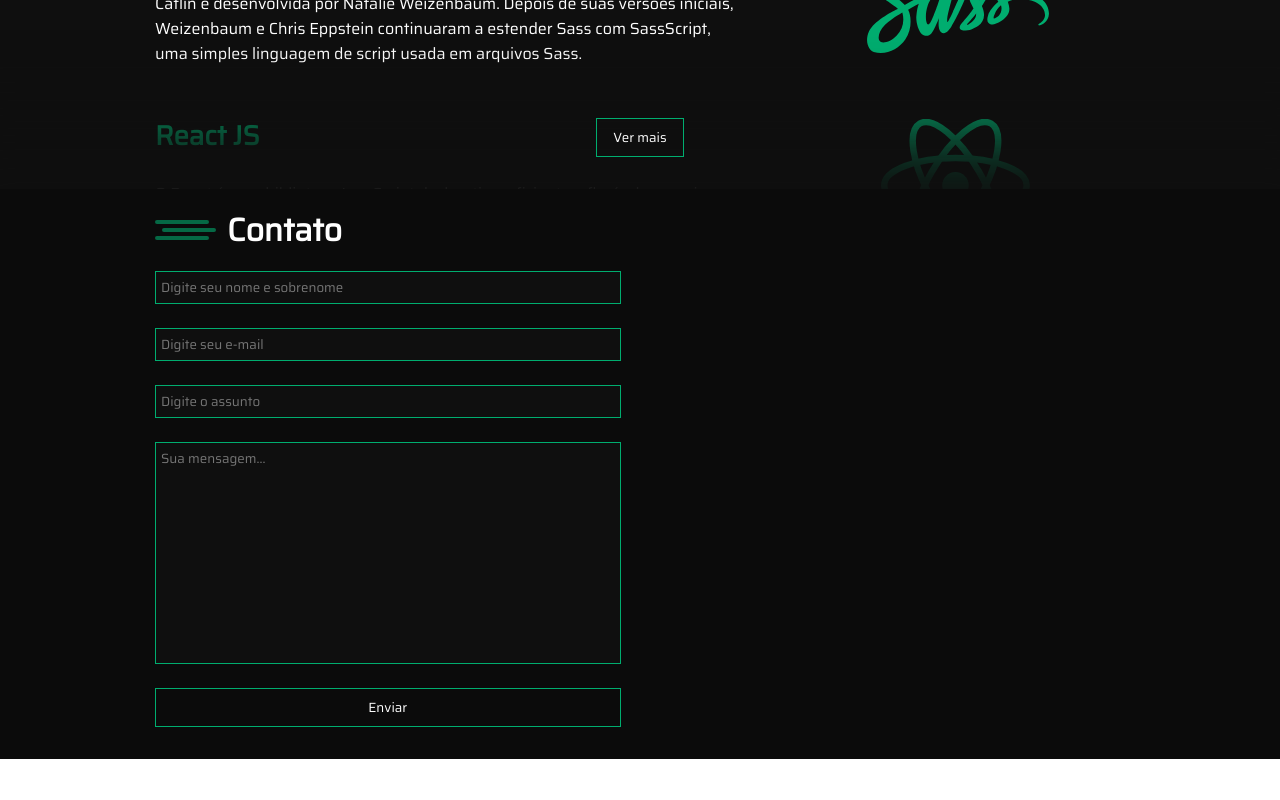
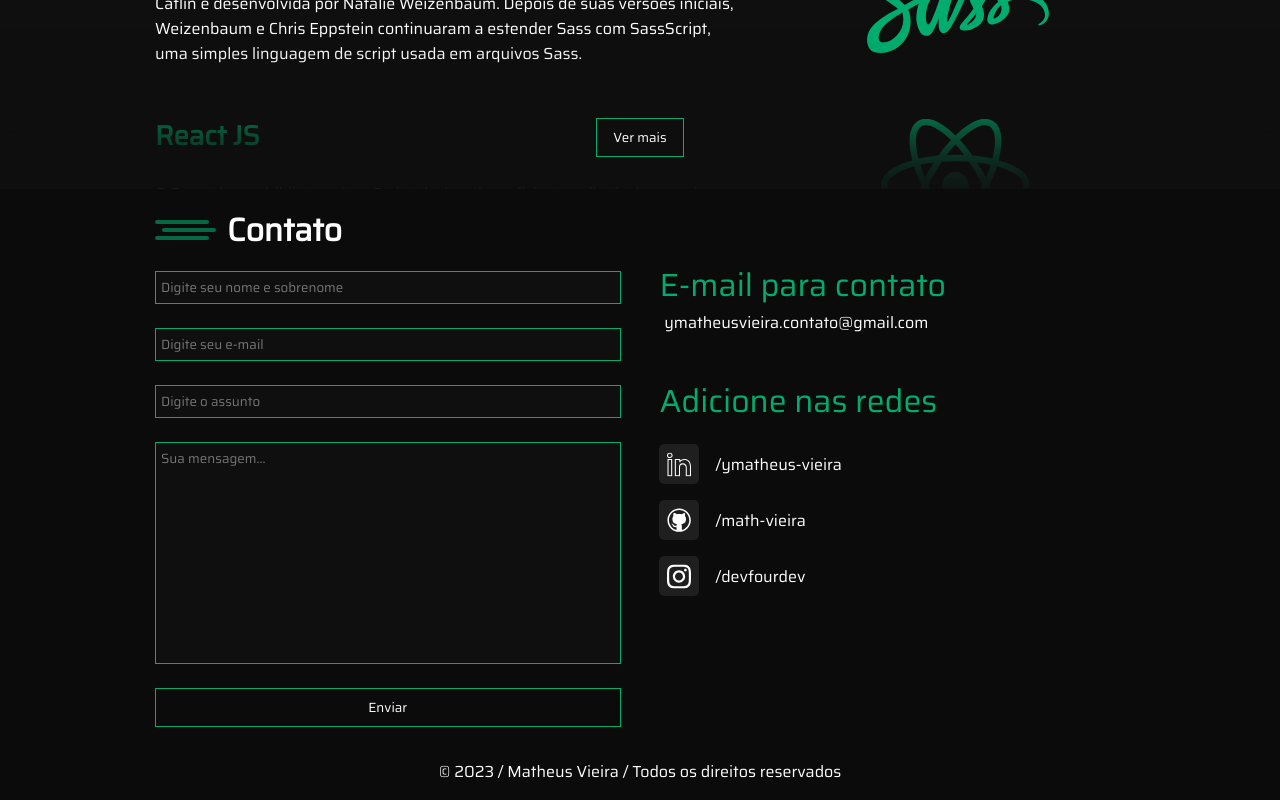
Before and after one commit to Math-Vieira/Portfolio2.0, a React (Create React App) app: page / in a window 1280 px wide. Shown: the part 2894-3694 px from the top of the page. Before the commit the page ends 3653 px from the top, so only its background shows below. Built offline with nearby package versions, Linux system fonts and the light colour scheme.

Commit message:
feat: finish footer

```diff
--- a/src/layouts/Footer/components/Form/index.tsx
+++ b/src/layouts/Footer/components/Form/index.tsx
@@ -44,8 +44,6 @@ const Form = () => {
                 required
                 value={message}
                 placeholder="Sua mensagem..."
-                name=""
-                id=""
                 cols={30}
                 rows={10}
                 onChange={e => setMessage(e.target.value)}
--- /dev/null
+++ b/src/layouts/Footer/components/Media/index.tsx
@@ -0,0 +1,41 @@
+import SocialMediaBox from "../../../../components/SocialBox";
+import * as S from "../../style";
+import { ReactComponent as Linkedin } from "../../../../assets/svg/linkedin.svg";
+import { ReactComponent as GitHub } from "../../../../assets/svg/github.svg";
+import { ReactComponent as Instagram } from "../../../../assets/svg/instagram.svg";
+
+const Media = () => {
+    return (
+        <S.SocialMediaContainer>
+            <div>
+                <S.Title>E-mail para contato</S.Title>
+                <S.Text>ymatheusvieira.contato@gmail.com</S.Text>
+            </div>
+            <div>
+                <S.Title>Adicione nas redes</S.Title>
+                <S.LinksContainer>
+                    <S.MediaContainer>
+                        <SocialMediaBox url="https://www.linkedin.com/in/ymatheus-vieira/">
+                            <Linkedin />
+                        </SocialMediaBox>
+                        <div>/ymatheus-vieira</div>
+                    </S.MediaContainer>
+                    <S.MediaContainer>
+                        <SocialMediaBox url="https://github.com/math-vieira/">
+                            <GitHub />
+                        </SocialMediaBox>
+                        <div>/math-vieira</div>
+                    </S.MediaContainer>
+                    <S.MediaContainer>
+                        <SocialMediaBox url="https://www.instagram.com/devfourdev/">
+                            <Instagram />
+                        </SocialMediaBox>
+                        <div>/devfourdev</div>
+                    </S.MediaContainer>
+                </S.LinksContainer>
+            </div>
+        </S.SocialMediaContainer>
+    );
+};
+
+export default Media;
--- a/src/layouts/Footer/index.tsx
+++ b/src/layouts/Footer/index.tsx
@@ -1,5 +1,6 @@
 import Form from "./components/Form";
 import Header from "./components/Header";
+import Media from "./components/Media";
 import * as S from "./style";
 
 const Footer = () => {
@@ -9,7 +10,9 @@ const Footer = () => {
             <div className="centralizer">
                 <S.ContactContainer>
                     <Form />
+                    <Media />
                 </S.ContactContainer>
+                <S.BottomMessage>© 2023 / Matheus Vieira / Todos os direitos reservados </S.BottomMessage>
             </div>
         </S.Footer>
     );
--- a/src/layouts/Footer/style.ts
+++ b/src/layouts/Footer/style.ts
@@ -5,7 +5,7 @@ export const Footer = styled.footer`
     & input[type="checkbox"] {
         background-color: red;
     }
-    padding-bottom: 2rem;
+    padding-bottom: 1rem;
 `;
 
 export const H2Container = styled.div`
@@ -20,11 +20,63 @@ export const H2Container = styled.div`
     padding: 1rem 0;
 `;
 
-export const ContactContainer = styled.div``;
+export const ContactContainer = styled.div`
+    display: flex;
+    width: 100%;
+    justify-content: space-between;
+    @media (max-width: 700px) {
+        flex-direction: column;
+        gap: 2rem;
+    }
+`;
 
 export const Form = styled.form`
     display: flex;
     flex-direction: column;
     gap: 1.5rem;
     width: 48%;
+    @media (max-width: 700px) {
+        width: 100%;
+    }
 `;
+
+export const BottomMessage = styled.div`
+    padding-top: 2rem;
+    color: ${({ theme }) => theme.textColor};
+    text-align: center;
+`;
+
+export const SocialMediaContainer = styled.div`
+    width: 48%;
+    display: flex;
+    flex-direction: column;
+    gap: 3.3rem;
+    @media (max-width: 700px) {
+        width: 100%;
+    }
+`;
+export const Title = styled.div`
+    color: ${({ theme }) => theme.mainColor};
+    font-size: 2rem;
+    margin-top: -0.7rem;
+`;
+
+export const Text = styled.div`
+    color: ${({ theme }) => theme.textColor};
+    font-size: 1rem;
+    margin-left: 0.3rem;
+`
+
+export const LinksContainer = styled.div`
+    padding-top: 1.1rem;
+    display: flex;
+    flex-direction: column;
+    gap: 1rem;
+`
+
+export const MediaContainer = styled.div`
+    display: flex;
+    align-items: center;
+    gap: 1rem;
+    color: ${({ theme }) => theme.textColor};
+`
```
